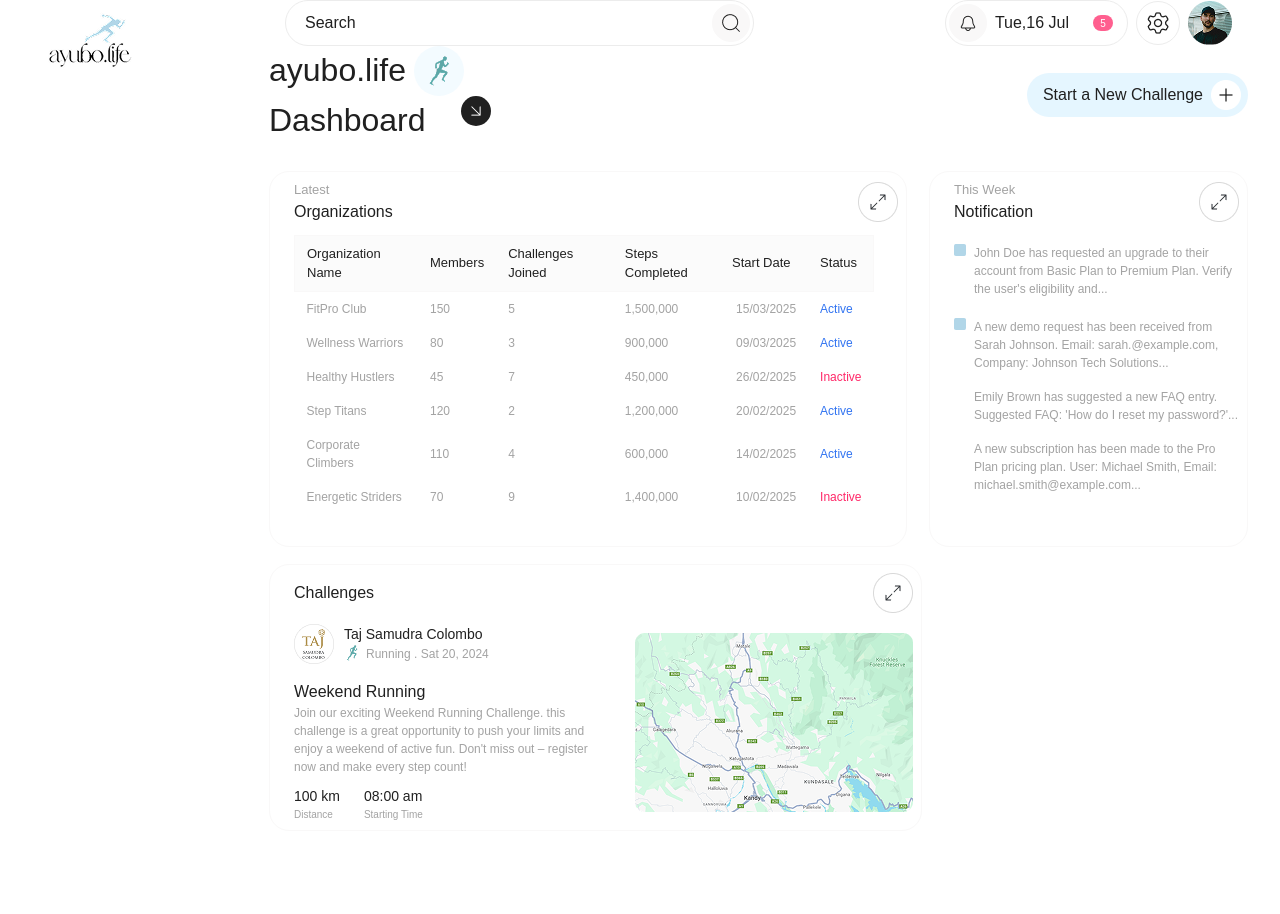
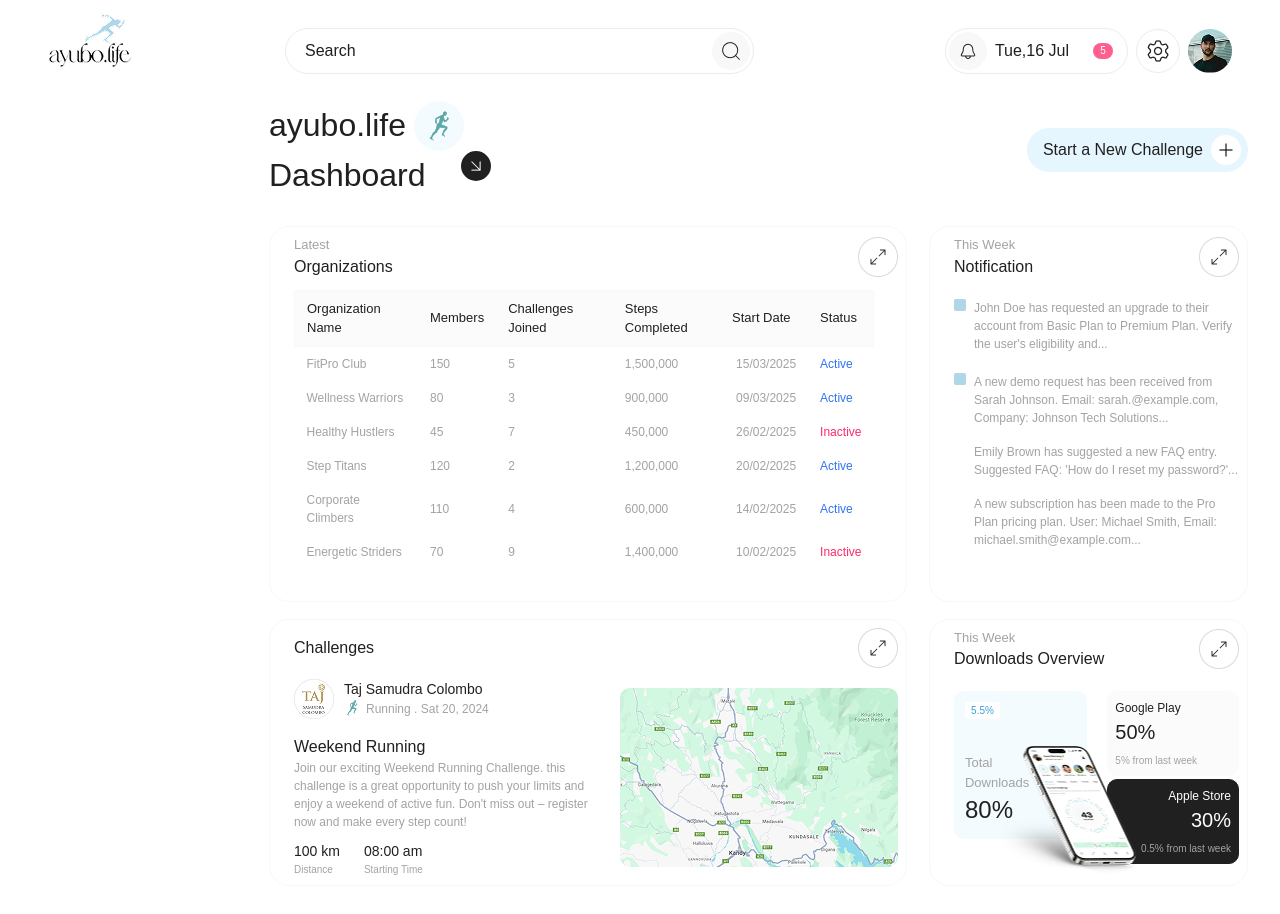
Before and after one commit to ShashiniAluthge/Ztride_Project, a React (Vite) app: page / in a window 1280 px wide. Shown: the top 914 px of the page. Before the commit the page ends 871 px from the top, so only its background shows below. Built offline with nearby package versions, Linux system fonts and the light colour scheme; a web font is replaced by a local one.

Commit message:
add dashboard downloads overview card

```diff
--- a/src/components/dashboard/ChallengesCard.tsx
+++ b/src/components/dashboard/ChallengesCard.tsx
@@ -5,7 +5,7 @@ import DashboardMapImage from '../../assets/dashboardMapImage.png';
 
 const ChallengesCard = () => {
   return (
-    <div className="mt-[17px]  border-1 border-[#F9F8F8] rounded-[20px] w-2/3 mb-[40px]">
+    <div className="mt-[17px]  border-1 border-[#F9F8F8] rounded-[20px] w-2/3 mb-[40px] ">
       <div className="ml-[24px] m-[8px]">
         <div className="flex flex-row items-center justify-between ">
           <p className="text-[16px] font-medium text-[var(--primary)]">
--- /dev/null
+++ b/src/components/dashboard/DownloadsOverviewCard.tsx
@@ -0,0 +1,75 @@
+import DoubleArrowIcon from "../../assets/doubleArrowIcon.png";
+import PhoneImage from "../../assets/phoneImage.png";
+
+const DownloadsOverviewCard = () => {
+  return (
+    <div className="mt-[17px]  border-1 border-[#F9F8F8] rounded-[20px] w-1/3  mb-[40px]">
+      <div className="ml-[24px] m-[8px] ">
+        <div className="flex flex-row items-center justify-between">
+          <div>
+            <p className="text-[13px] text-[var(--subText)]">This Week</p>
+            <p className="text-[16px] font-medium text-[var(--primary)]">
+              Downloads Overview
+            </p>
+          </div>
+          <img src={DoubleArrowIcon} alt="Expand" />
+        </div>
+        <div className="relative">
+
+        <div className="absolute top-[55px] left-1/2 transform -translate-x-1/2 left-[40%]">
+          <img src={PhoneImage} className="object-contain w-[220px] h-[130px]" />
+        </div>
+
+        <div className="mt-[20px] flex flex-row gap-[20px]">
+          <div className="bg-[#F3FBFF] border-[#F3FBFF] border-1 rounded-[10px] p-[10px] flex flex-col justify-between h-[148px] w-1/2">
+            <div className="bg-[#fff] text-[#389FD1] text-[10px] flex items-center justify-center w-[35px] h-[17px] rounded-[3px]">
+              <p>5.5%</p>
+            </div>
+            <div className="flex flex-row justify-between items-center">
+              <div className="text-left ">
+                <p className="text-[var(--subText)] text-[13px] ">
+                  Total
+                  <p>Downloads</p>
+                </p>
+                <p className="text-[var(--primary)] text-[24px] font-medium">
+                  80%
+                </p>
+              </div>
+            </div>
+          </div>
+          <div className="flex flex-col justify-between  w-1/2 gap-[3px]">
+            <div className="bg-[#FBFBFB] border-[#FBFBFB] border-1 rounded-[10px] p-[7px] text-left ">
+              <div>
+                <p className="text-[var(--primary)] text-[12px] ">
+                  Google Play
+                </p>
+                <p className="text-[var(--primary)] text-[20px] font-medium">
+                  50%
+                </p>
+              </div>
+              <p className="text-[10px] text-[var(--subText)] mt-[6px]">
+                5% from last week
+              </p>
+            </div>
+            <div className="bg-[var(--primary)] border-[var(--primary)] border-1 rounded-[10px] p-[7px] text-right ">
+              <div>
+                <p className="text-[var(--background)] text-[12px] ">
+                  Apple Store
+                </p>
+                <p className="text-[var(--background)] text-[20px] font-medium">
+                  30%
+                </p>
+              </div>
+              <p className="text-[10px] text-[var(--subText)] mt-[6px]">
+                0.5% from last week
+              </p>
+            </div>
+          </div>
+        </div>
+        </div>
+      </div>
+    </div>
+  );
+};
+
+export default DownloadsOverviewCard;
--- a/src/pages/Dashboard.tsx
+++ b/src/pages/Dashboard.tsx
@@ -6,10 +6,11 @@ import PlusIcon from '../assets/plusIcon.png';
 import LatestOrganizationsList from "../components/dashboard/LatestOrganizationsList";
 import NotificationCard from "../components/dashboard/NotificationCard";
 import ChallengesCard from "../components/dashboard/ChallengesCard";
+import DownloadsOverviewCard from "../components/dashboard/DownloadsOverviewCard";
 
 const Dashboard = () => {
   return (
-    <div className="flex h-screen w-full bg-[var(--background)]">
+    <div className="flex w-full bg-[var(--background)]">
       <div className="w-[235px]  h-full fixed top-0 left-0">
         <SideNavBar />
       </div>
@@ -46,8 +47,9 @@ const Dashboard = () => {
           <LatestOrganizationsList/>
           <NotificationCard/>
           </div>
-          <div>
+          <div className="flex flex-row gap-[22px]">
             <ChallengesCard/>
+            <DownloadsOverviewCard/>
           </div>
 
 
```
Also changed, not shown: src/assets/phoneImage.png (added).
